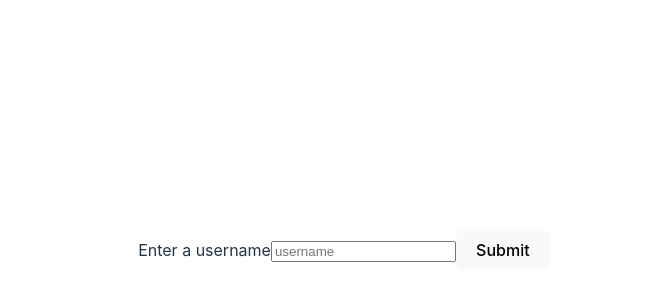
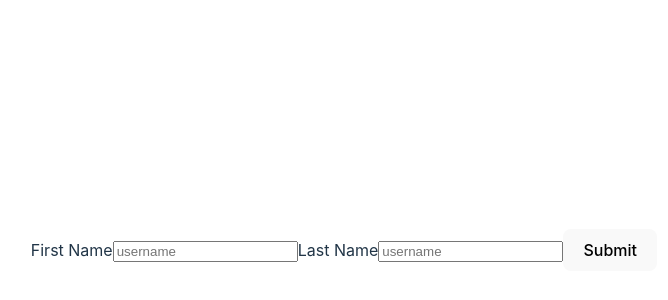
Before and after one commit to Shessire/Web-Dev-Practice, a React (Vite) app in the folder react-forms/: page / in a window 1280 px wide. Shown: the part 150-450 px from the top of the page, without its empty margins (296-964 px from the left). Built offline with nearby package versions, Linux system fonts and the light colour scheme.

Commit message:
Multiple Inputs

```diff
--- a/react-forms/src/App.jsx
+++ b/react-forms/src/App.jsx
@@ -1,11 +1,13 @@
 import './App.css'
 import UsernameForm from './UsernameForm'
+import SignupForm from './SignupForm'
 
 function App() {
 
   return (
     <>
-      <UsernameForm />
+      {/* <UsernameForm /> */}
+      <SignupForm />
     </>
   )
 }
--- /dev/null
+++ b/react-forms/src/SignupForm.jsx
@@ -0,0 +1,44 @@
+import { useState } from "react";
+
+function SignupForm () {
+
+    const [firstName, setFirstName] = useState("")
+    const [lastName, setLastname] = useState("")
+
+    const updateFirstName = (evt) => {
+        setFirstName(evt.target.value);
+    }
+
+    const updateLastName = (evt) => {
+        setLastName(evt.target.value);
+    }
+
+    const handleSubmit = () => {
+        console.log(firstName, lastName);
+    }
+
+    return (
+        <div>
+            <label htmlFor="firstname">First Name</label>
+            <input
+                type="text"
+                placeholder="username"
+                value={firstName}
+                onChange={updateFirstName}
+                id="firstname"
+            />
+
+            <label htmlFor="lastname">Last Name</label>
+            <input
+                type="text"
+                placeholder="username"
+                value={lastName}
+                onChange={updateLastName}
+                id="lastname"
+            />
+            <button onClick={handleSubmit}>Submit</button>
+        </div>
+    )
+}
+
+export default SignupForm;
```
